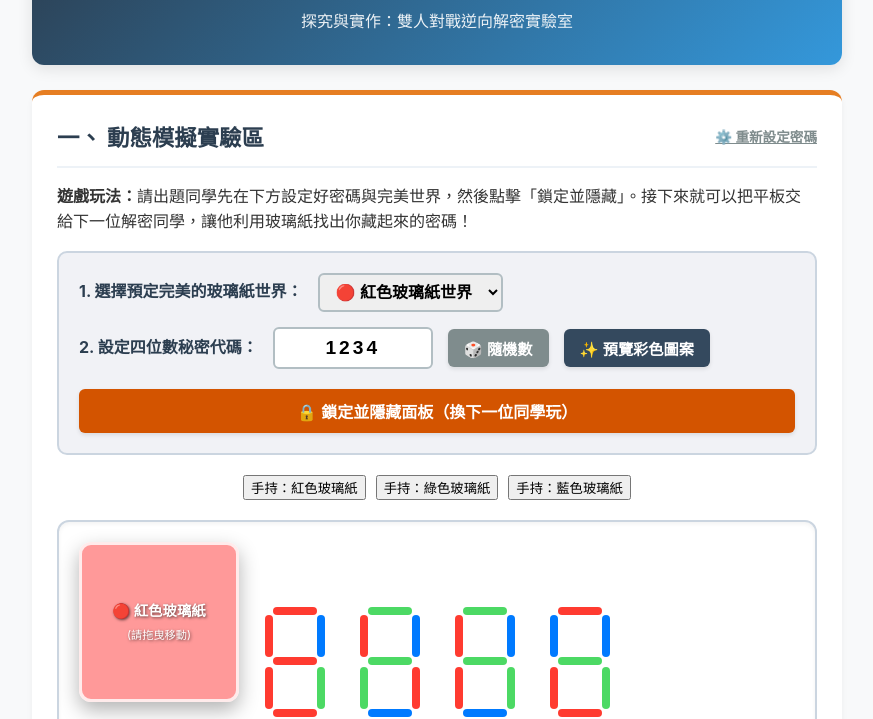
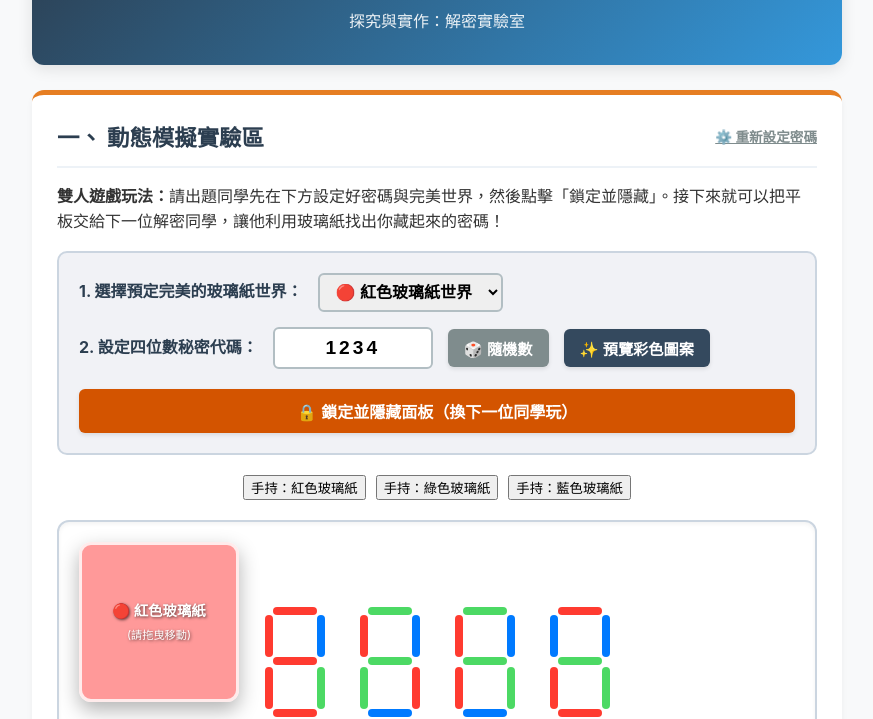
Before and after one commit to radechen886-hue/lightcode1, a plain HTML site: page index.html in a window 1280 px wide. Shown: the part 92-811 px from the top of the page, without its empty margins (203-1076 px from the left). Drawn offline with Linux system fonts and the light colour scheme.

Commit message:
Update index.html

```diff
--- a/index.html
+++ b/index.html
@@ -3,7 +3,7 @@
 <head>
     <meta charset="UTF-8">
     <meta name="viewport" content="width=device-width, initial-scale=1.0, maximum-scale=1.0, user-scalable=no">
-    <title>光的摩斯密碼：雙人解密探究實驗室</title>
+    <title>光的摩斯密碼：解密探究實驗室</title>
     <style>
         :root {
             --primary: #2c3e50;
@@ -277,7 +277,7 @@
 <div class="container">
     <header>
         <h1>光的摩斯密碼</h1>
-        <p>探究與實作：雙人對戰逆向解密實驗室</p>
+        <p>探究與實作：解密實驗室</p>
     </header>
 
     <section class="experiment-section">
@@ -285,7 +285,7 @@
             <h2>一、 動態模擬實驗區</h2>
             <div class="btn-reopen" onclick="showSetupPanel()">⚙️ 重新設定密碼</div>
         </div>
-        <p><b>遊戲玩法：</b>請出題同學先在下方設定好密碼與完美世界，然後點擊「鎖定並隱藏」。接下來就可以把平板交給下一位解密同學，讓他利用玻璃紙找出你藏起來的密碼！</p>
+        <p><b>雙人遊戲玩法：</b>請出題同學先在下方設定好密碼與完美世界，然後點擊「鎖定並隱藏」。接下來就可以把平板交給下一位解密同學，讓他利用玻璃紙找出你藏起來的密碼！</p>
 
         <div class="setup-panel" id="setupPanel">
             <div class="setup-row">
```
